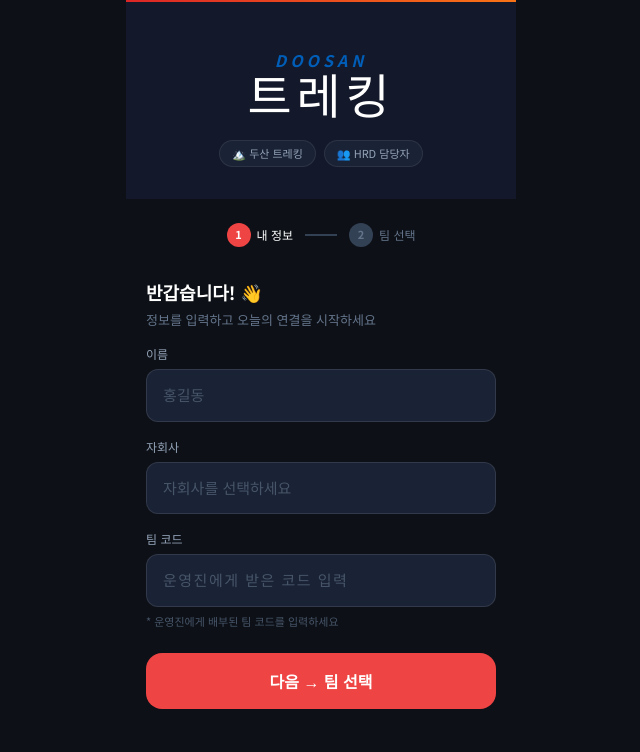
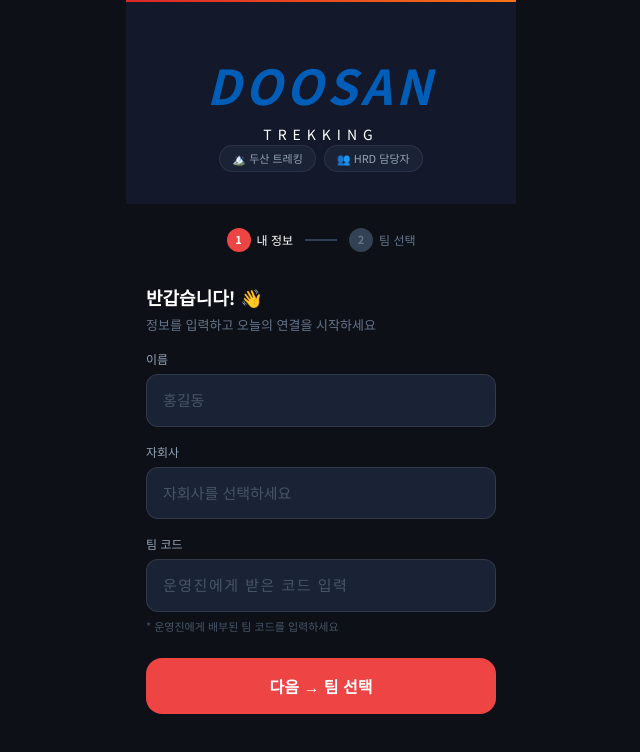
Before and after one commit to THEGIVER1/mission-connect, a React (Vite) app: page /team-select in a window 1280 px wide. Shown: the top 752 px of the page, without its empty margins (319-959 px from the left). Built offline with nearby package versions, Linux system fonts and the light colour scheme.

Commit message:
feat: 로고 크기 키우고 트레킹 영문 소형화

```diff
--- a/src/components/TeamSelect.tsx
+++ b/src/components/TeamSelect.tsx
@@ -70,10 +70,8 @@
       {/* 헤더 */}
       <div className="relative bg-[#13192A] px-5 pt-12 pb-8 text-center">
         <div className="absolute top-0 left-0 right-0 h-0.5 bg-gradient-to-r from-red-600 to-orange-500" />
-        <p style={{ color: '#005EB8', fontSize: '16px', fontWeight: '900', letterSpacing: '4px', fontStyle: 'italic', marginBottom: '4px' }}>DOOSAN</p>
-        <h1 className="font-bebas text-5xl tracking-widest text-white leading-none mb-4">
-          트레킹
-        </h1>
+        <p style={{ color: '#005EB8', fontSize: '48px', fontWeight: '900', letterSpacing: '4px', fontStyle: 'italic', marginBottom: '4px' }}>DOOSAN</p>
+        <p style={{ color: 'white', fontSize: '14px', letterSpacing: '6px' }}>TREKKING</p>
         <div className="flex items-center justify-center gap-2">
           <span className="text-[11px] bg-[#1A2235] border border-white/8 rounded-full px-3 py-1 text-slate-400">
             🏔️ 두산 트레킹
```
